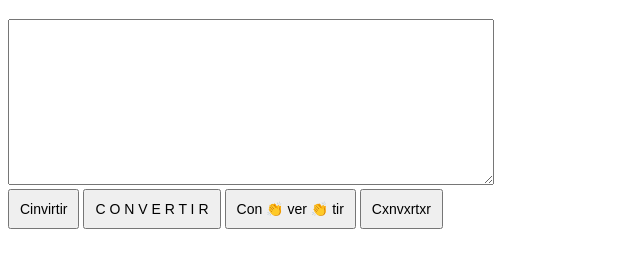
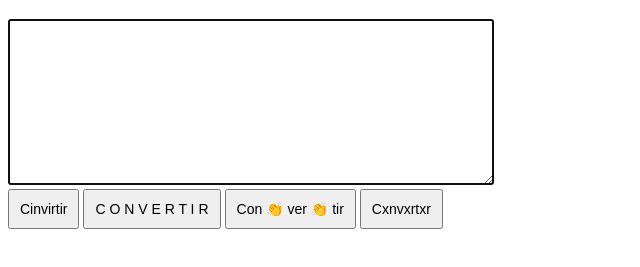
Before and after one commit to thewarpaint/i, a plain HTML site: page index.html in a window 1280 px wide. Both pictures are taken after a click on the button "Cxnvxrtxr". Shown: the part 61-328 px from the top of the page, without its empty margins (0-640 px from the left). Drawn offline with Linux system fonts and the light colour scheme.

Commit message:
Fix ugly bug in convertVowelsToX, add text area selection

```diff
--- a/index.html
+++ b/index.html
@@ -36,6 +36,9 @@
       $textarea.value = $textarea.value
         .replace(/[ÁÉÍÓÚAEIOU]/g, 'X')
         .replace(/[áéíóúaeiou]/g, 'x');
+
+      setFocusAndSelectTextareaContents();
+    }
 
     function convertAddClapEmoji() {
       $textarea.value = $textarea.value
```
